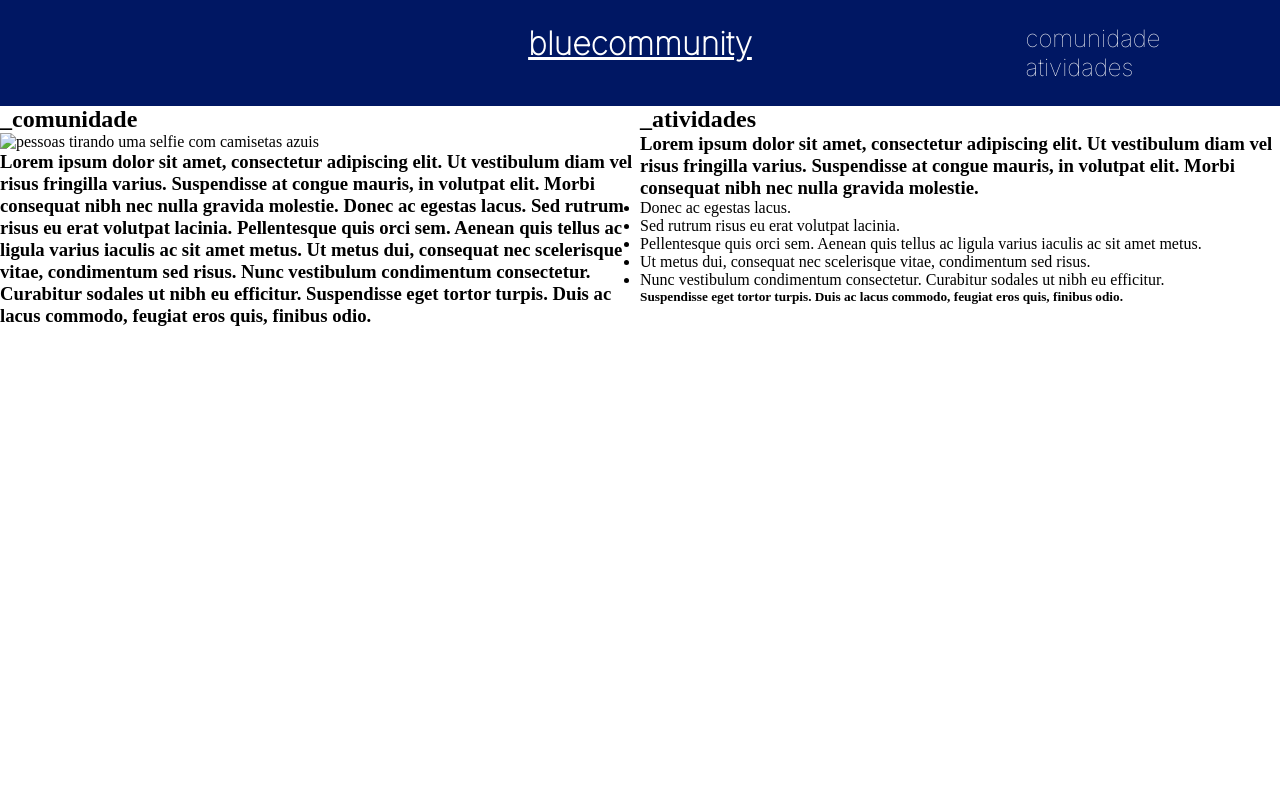
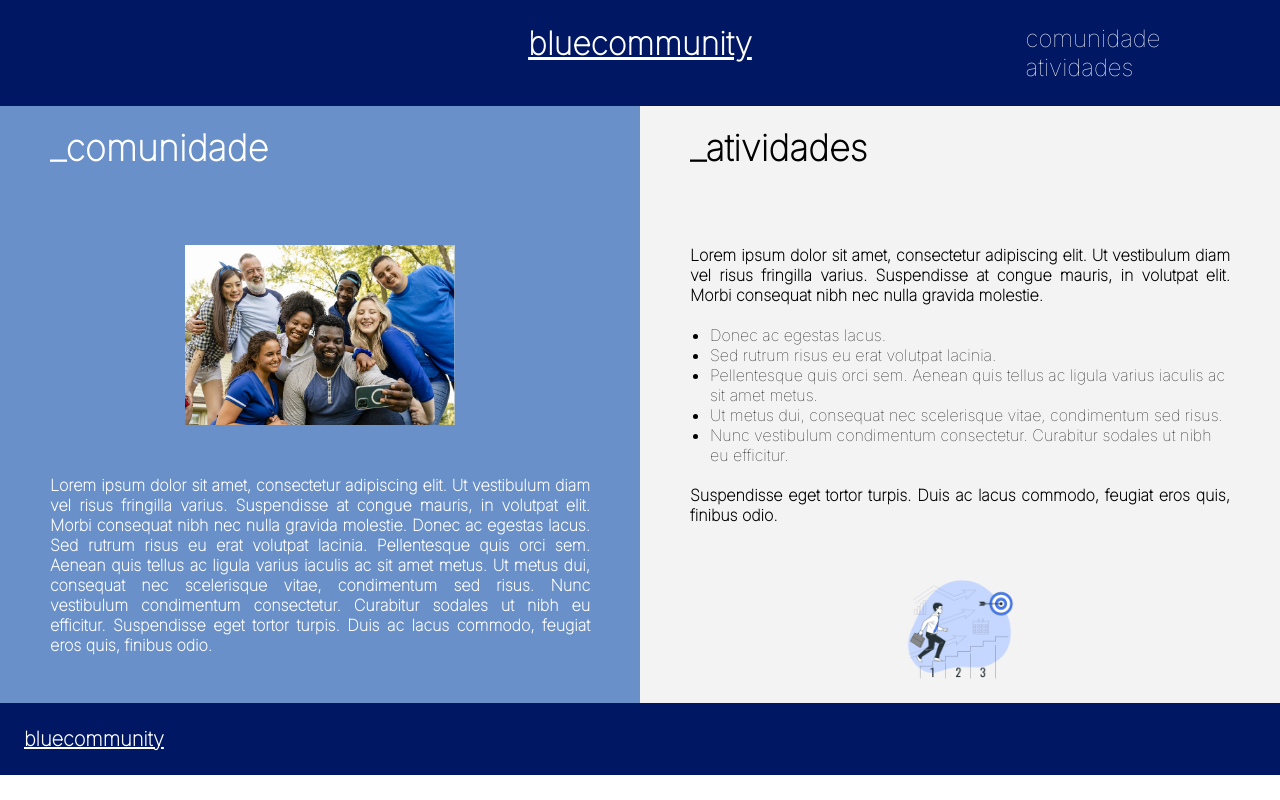
Before and after one commit to profalexandrepr/Turma-L, a plain HTML site: page index.html in a window 1280 px wide. Drawn offline with Linux system fonts and the light colour scheme.

Commit message:
Concluído conforme protótipo

```diff
--- a/index.html
+++ b/index.html
@@ -22,14 +22,14 @@
         </ul>
     </header>
     <section class="secao">
-        <div>
+        <div class="secao-parte-1">
             <h2 class="secao-titulo-1">_comunidade</h2>
             <img class="secao-imagem-1" src="amigos-tirando-uma-selfie-em-uma-festa-ao-ar-livre (1).jpg" alt="pessoas tirando uma selfie com camisetas azuis">
-            <h3 class="secao-texto" >Lorem ipsum dolor sit amet, consectetur adipiscing elit. Ut vestibulum diam vel risus fringilla varius. Suspendisse at congue mauris, in volutpat elit. Morbi consequat nibh nec nulla gravida molestie. Donec ac egestas lacus. Sed rutrum risus eu erat volutpat lacinia. Pellentesque quis orci sem. Aenean quis tellus ac ligula varius iaculis ac sit amet metus. Ut metus dui, consequat nec scelerisque vitae, condimentum sed risus. Nunc vestibulum condimentum consectetur. Curabitur sodales ut nibh eu efficitur. Suspendisse eget tortor turpis. Duis ac lacus commodo, feugiat eros quis, finibus odio.</h3>
+            <h3 class="secao-texto-1" >Lorem ipsum dolor sit amet, consectetur adipiscing elit. Ut vestibulum diam vel risus fringilla varius. Suspendisse at congue mauris, in volutpat elit. Morbi consequat nibh nec nulla gravida molestie. Donec ac egestas lacus. Sed rutrum risus eu erat volutpat lacinia. Pellentesque quis orci sem. Aenean quis tellus ac ligula varius iaculis ac sit amet metus. Ut metus dui, consequat nec scelerisque vitae, condimentum sed risus. Nunc vestibulum condimentum consectetur. Curabitur sodales ut nibh eu efficitur. Suspendisse eget tortor turpis. Duis ac lacus commodo, feugiat eros quis, finibus odio.</h3>
         </div>
-        <div>
+        <div class="secao-parte-2">
             <h2 class="secao-titulo-2">_atividades</h2>
-            <h3 class="secao-texto" >Lorem ipsum dolor sit amet, consectetur adipiscing elit. Ut vestibulum diam vel risus fringilla varius. Suspendisse at congue mauris, in volutpat elit. Morbi consequat nibh nec nulla gravida molestie. </h3>
+            <h3 class="secao-texto-2" >Lorem ipsum dolor sit amet, consectetur adipiscing elit. Ut vestibulum diam vel risus fringilla varius. Suspendisse at congue mauris, in volutpat elit. Morbi consequat nibh nec nulla gravida molestie. </h3>
             <ul class="secao-lista">
                 <li class="secao-lista-item">Donec ac egestas lacus. </li>
                 <li class="secao-lista-item">Sed rutrum risus eu erat volutpat lacinia.  </li>
@@ -37,8 +37,12 @@
                 <li class="secao-lista-item">Ut metus dui, consequat nec scelerisque vitae, condimentum sed risus.  </li>
                 <li class="secao-lista-item">Nunc vestibulum condimentum consectetur. Curabitur sodales ut nibh eu efficitur.  </li>
             </ul>
-            <h5 class="secao-texto">Suspendisse eget tortor turpis. Duis ac lacus commodo, feugiat eros quis, finibus odio.</h5>
+            <h5 class="secao-texto-3">Suspendisse eget tortor turpis. Duis ac lacus commodo, feugiat eros quis, finibus odio.</h5>
+            <img class="secao-imagem-2" src="Next steps-bro.png" alt="Executivo subindo degraus de conquista">
         </div>
     </section>
+    <footer class="rodape">
+        <h2 class="rodape-titulo">bluecommunity</h2>
+    </footer>
 </body>
 </html>
--- a/style.css
+++ b/style.css
@@ -32,8 +32,77 @@ header{
 .secao{
     display: grid;
     grid-template-columns: 50% 50%;
+    font-family: 'Inter', sans-serif;
 }
 
-.seca-imagem-1{
-    width: 1%;
+.secao-imagem-1{
+    width: 50%;
+    margin: auto;
+    display: block;
+    padding-top: 75px;
 }
+
+.secao-parte-1{
+    background-color: #6990C8;
+    padding: 20px 50px;
+    color: #ffffff;
+}
+
+.secao-parte-2{
+    background-color: #F3F3F3;
+    padding: 20px 50px;
+}
+
+.secao-titulo-1{
+    font-size: 36px;
+    font-weight: bold;
+}
+
+.secao-titulo-2{
+    font-size: 36px;
+    font-weight: bold;
+}
+
+.secao-texto-1{
+    font-size: 16px;
+    padding-top: 50px;
+    text-align: justify;
+}
+
+.secao-texto-2{
+    font-size: 16px;
+    padding-top: 75px;
+    text-align: justify;
+}
+
+.secao-texto-3{
+    font-size: 16px;
+    padding-top: 20px;
+    text-align: justify;
+}
+
+.secao-lista{
+    padding-left: 20px;
+    font-size: 16px;
+    padding-top: 20px;
+}
+
+.secao-imagem-2{
+    width: 20%;
+    margin: auto;
+    display: block;
+    padding-top: 50px;
+}
+
+.rodape{
+    background-color: #001763;
+    color: #ffffff;
+    text-align: left;
+    padding: 24px;
+    font-family: 'Inter', sans-serif;
+    text-decoration: underline;
+}
+
+.rodape-titulo{
+    font-size: 20px;
+}
```
Also changed, not shown: Next steps-bro.png (added), amigos-tirando-uma-selfie-em-uma-festa-ao-ar-livre (1).jpg (added).
